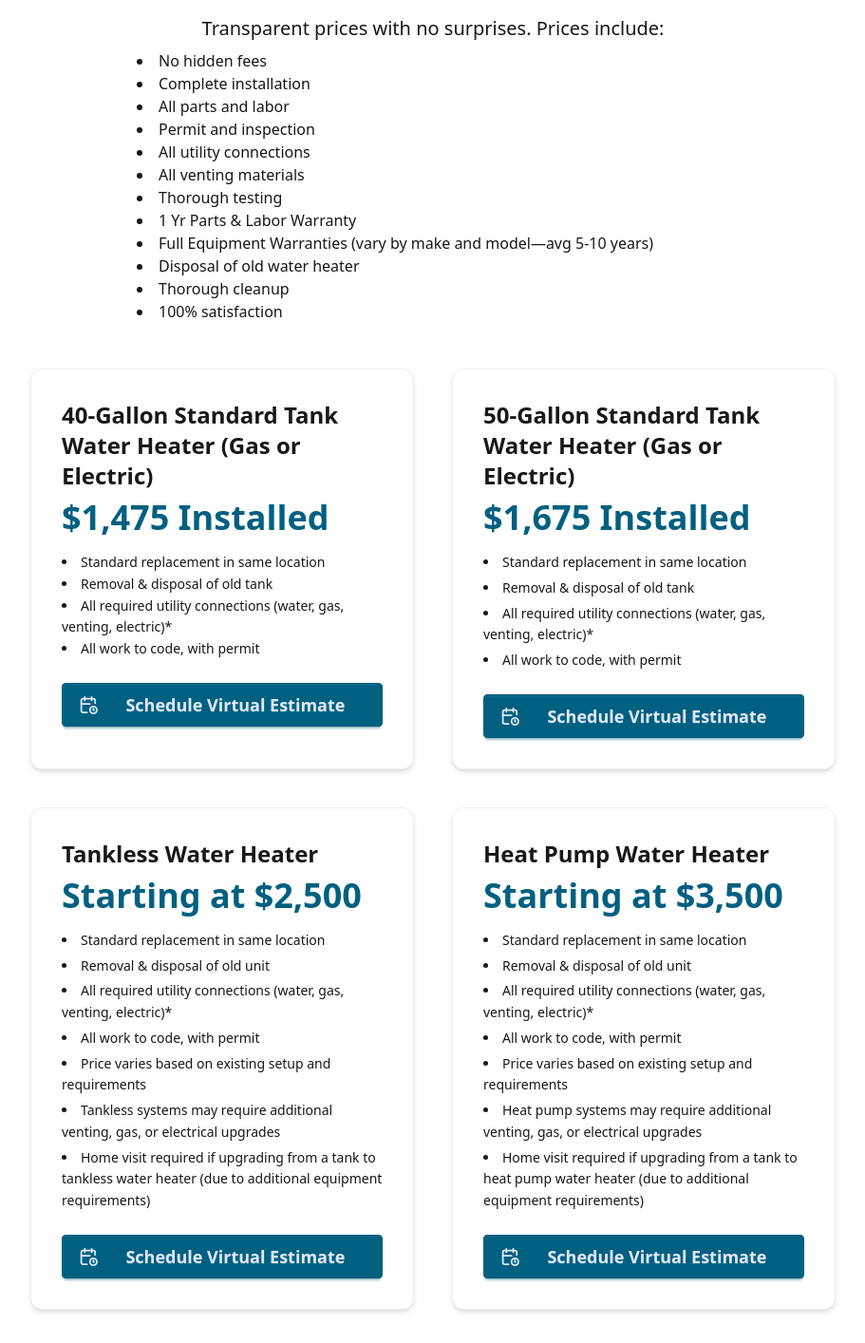
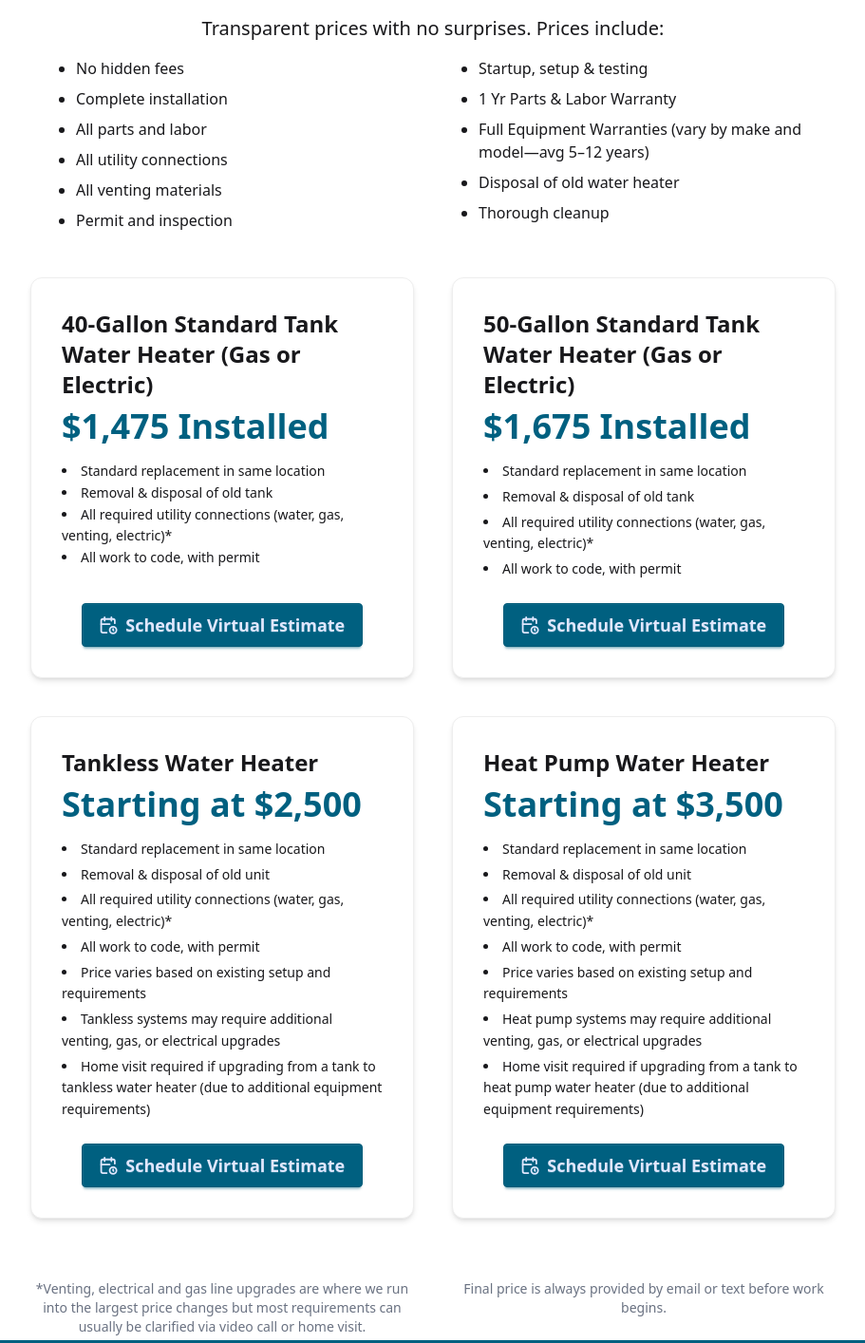
Before and after one commit to jeffstienstra/water-heater-replacement-company-grand-rapids, an Astro site: page /pricing in a window 1280 px wide. Shown: the part 200-1614 px from the top of the page at 95% size, without its empty margins (184-1095 px from the left). Built offline with nearby package versions, Linux system fonts and the light colour scheme; Astro itself is replaced by a stand-in of ours.

Commit message:
update pricing <ul>

```diff
--- a/src/components/Pricing.astro
+++ b/src/components/Pricing.astro
@@ -6,24 +6,30 @@
 <Layout title="Water Heater Replacement Pricing | Grand Rapids, MI">
 	<section class="px-6 pt-8 sm:pt-20 text-base-content text-center max-w-4xl mx-auto">
 		<h1 class="text-4xl sm:text-5xl font-bold mb-6 tracking-tight">Water Heater Replacement Pricing</h1>
-		<p class="text-xl max-w-2xl mx-auto mb-2">Transparent prices with no surprises. Prices include:</p>
-        <ul class="mb-12 px-6 max-w-2xl mx-auto list-disc list-inside space-y-0 text-left">
+		<p class="text-xl max-w-2xl mx-auto mb-4">Transparent prices with no surprises. Prices include:</p>
+		<div class="mb-12 px-6 max-w-4xl mx-auto">
+			<div class="grid md:grid-cols-2 gap-x-12 gap-y-2  text-left">
+				<ul class="space-y-2 list-disc pl-6">
 					<li>No hidden fees</li>
 					<li>Complete installation</li>
 					<li>All parts and labor</li>
-            <li>Permit and inspection</li>
 					<li>All utility connections</li>
 					<li>All venting materials</li>
-            <li>Thorough testing</li>
+					<li>Permit and inspection</li>
+				</ul>
+				<ul class="space-y-2 list-disc pl-6">
+					<li>Startup, setup & testing</li>
 					<li>1 Yr Parts & Labor Warranty</li>
-            <li>Full Equipment Warranties (vary by make and model—avg 5-10 years)</li>
+					<li>Full Equipment Warranties (vary by make and model—avg 5–12 years)</li>
 					<li>Disposal of old water heater</li>
 					<li>Thorough cleanup</li>
-            <li>100% satisfaction</li>
 				</ul>
+			</div>
+		</div>
 
 		<div class="grid gap-10 sm:grid-cols-2">
-			<div class="bg-base-100 border border-base-300 rounded-xl shadow-md p-8 text-left">
+			<div class="bg-base-100 border border-base-300 rounded-xl shadow-md p-4 sm:p-8 text-left flex flex-col">
+				<div class="flex-grow">
 					<h2 class="text-2xl font-semibold mb-2">40-Gallon Standard Tank Water Heater (Gas or Electric)</h2>
 					<p class="text-4xl font-bold text-primary mb-4">$1,475 Installed</p>
 					<ul class="list-disc list-inside text-left text-sm leading-relaxed space-y-0 mb-6">
@@ -32,8 +38,8 @@
 						<li>All required utility connections (water, gas, venting, electric)*</li>
 						<li>All work to code, with permit</li>
 					</ul>
-
-				<a href="#schedule-estimate/" class="btn btn-primary text-lg h-fit py-2 flex items-center justify-between mx-auto text-center">
+				</div>
+				<a href="#schedule-estimate/" class="btn btn-primary text-lg h-fit py-2 flex items-center mx-auto text-center">
 					<svg xmlns="http://www.w3.org/2000/svg" width={24} height={24} viewBox="0 0 24 24" fill="none" stroke="currentColor" stroke-width={2} stroke-linecap="round" stroke-linejoin="round"
 						class="icon icon-tabler icons-tabler-outline icon-tabler-calendar-clock">
 						<path stroke="none" d="M0 0h24v24H0z" fill="none"/>
@@ -48,7 +54,8 @@
 				</a>
 			</div>
 
-			<div class="bg-base-100 border border-base-300 rounded-xl shadow-md p-8 text-left">
+			<div class="bg-base-100 border border-base-300 rounded-xl shadow-md p-4 sm:p-8 text-left flex flex-col">
+				<div class="flex-grow">
 					<h2 class="text-2xl font-semibold mb-2">50-Gallon Standard Tank Water Heater (Gas or Electric)</h2>
 					<p class="text-4xl font-bold text-primary mb-4">$1,675 Installed</p>
 					<ul class="list-disc list-inside text-left text-sm leading-relaxed space-y-1 mb-6">
@@ -57,7 +64,8 @@
 						<li>All required utility connections (water, gas, venting, electric)*</li>
 						<li>All work to code, with permit</li>
 					</ul>
-				<a href="#schedule-estimate/" class="btn btn-primary text-lg h-fit py-2 flex items-center justify-between mx-auto text-center">
+				</div>
+				<a href="#schedule-estimate/" class="btn btn-primary text-lg h-fit py-2 flex items-center mx-auto text-center">
 					<svg xmlns="http://www.w3.org/2000/svg" width={24} height={24} viewBox="0 0 24 24" fill="none" stroke="currentColor" stroke-width={2} stroke-linecap="round" stroke-linejoin="round"
 						class="icon icon-tabler icons-tabler-outline icon-tabler-calendar-clock">
 						<path stroke="none" d="M0 0h24v24H0z" fill="none"/>
@@ -72,7 +80,8 @@
 				</a>
 			</div>
 
-            <div class="bg-base-100 border border-base-300 rounded-xl shadow-md p-8 text-left">
+            <div class="bg-base-100 border border-base-300 rounded-xl shadow-md p-4 sm:p-8 text-left flex flex-col">
+				<div class="flex-grow">
 					<h2 class="text-2xl font-semibold mb-2">Tankless Water Heater</h2>
 					<p class="text-4xl font-bold text-primary mb-4">Starting at $2,500</p>
 					<ul class="list-disc list-inside text-left text-sm leading-relaxed space-y-1 mb-6">
@@ -84,7 +93,8 @@
 						<li>Tankless systems may require additional venting, gas, or electrical upgrades</li>
 						<li>Home visit required if upgrading from a tank to tankless water heater (due to additional equipment requirements)</li>
 					</ul>
-				<a href="#schedule-estimate/" class="btn btn-primary text-lg h-fit py-2 flex items-center justify-between mx-auto text-center">
+				</div>
+				<a href="#schedule-estimate/" class="btn btn-primary text-lg h-fit py-2 flex items-center mx-auto text-center">
 					<svg xmlns="http://www.w3.org/2000/svg" width={24} height={24} viewBox="0 0 24 24" fill="none" stroke="currentColor" stroke-width={2} stroke-linecap="round" stroke-linejoin="round"
 						class="icon icon-tabler icons-tabler-outline icon-tabler-calendar-clock">
 						<path stroke="none" d="M0 0h24v24H0z" fill="none"/>
@@ -99,7 +109,8 @@
 				</a>
 			</div>
 
-			<div class="bg-base-100 border border-base-300 rounded-xl shadow-md p-8 text-left">
+			<div class="bg-base-100 border border-base-300 rounded-xl shadow-md p-4 sm:p-8 text-left flex flex-col">
+				<div class="flex-grow">
 					<h2 class="text-2xl font-semibold mb-2">Heat Pump Water Heater</h2>
 					<p class="text-4xl font-bold text-primary mb-4">Starting at $3,500</p>
 					<ul class="list-disc list-inside text-left text-sm leading-relaxed space-y-1 mb-6">
@@ -111,7 +122,8 @@
 						<li>Heat pump systems may require additional venting, gas, or electrical upgrades</li>
 						<li>Home visit required if upgrading from a tank to heat pump water heater (due to additional equipment requirements)</li>
 					</ul>
-				<a href="#schedule-estimate/" class="btn btn-primary text-lg h-fit py-2 flex items-center justify-between mx-auto text-center">
+				</div>
+				<a href="#schedule-estimate/" class="btn btn-primary text-lg h-fit py-2 flex items-center mx-auto text-center">
 					<svg xmlns="http://www.w3.org/2000/svg" width={24} height={24} viewBox="0 0 24 24" fill="none" stroke="currentColor" stroke-width={2} stroke-linecap="round" stroke-linejoin="round"
 						class="icon icon-tabler icons-tabler-outline icon-tabler-calendar-clock">
 						<path stroke="none" d="M0 0h24v24H0z" fill="none"/>
```
Lines whose indentation alone changed are shown as unchanged.
